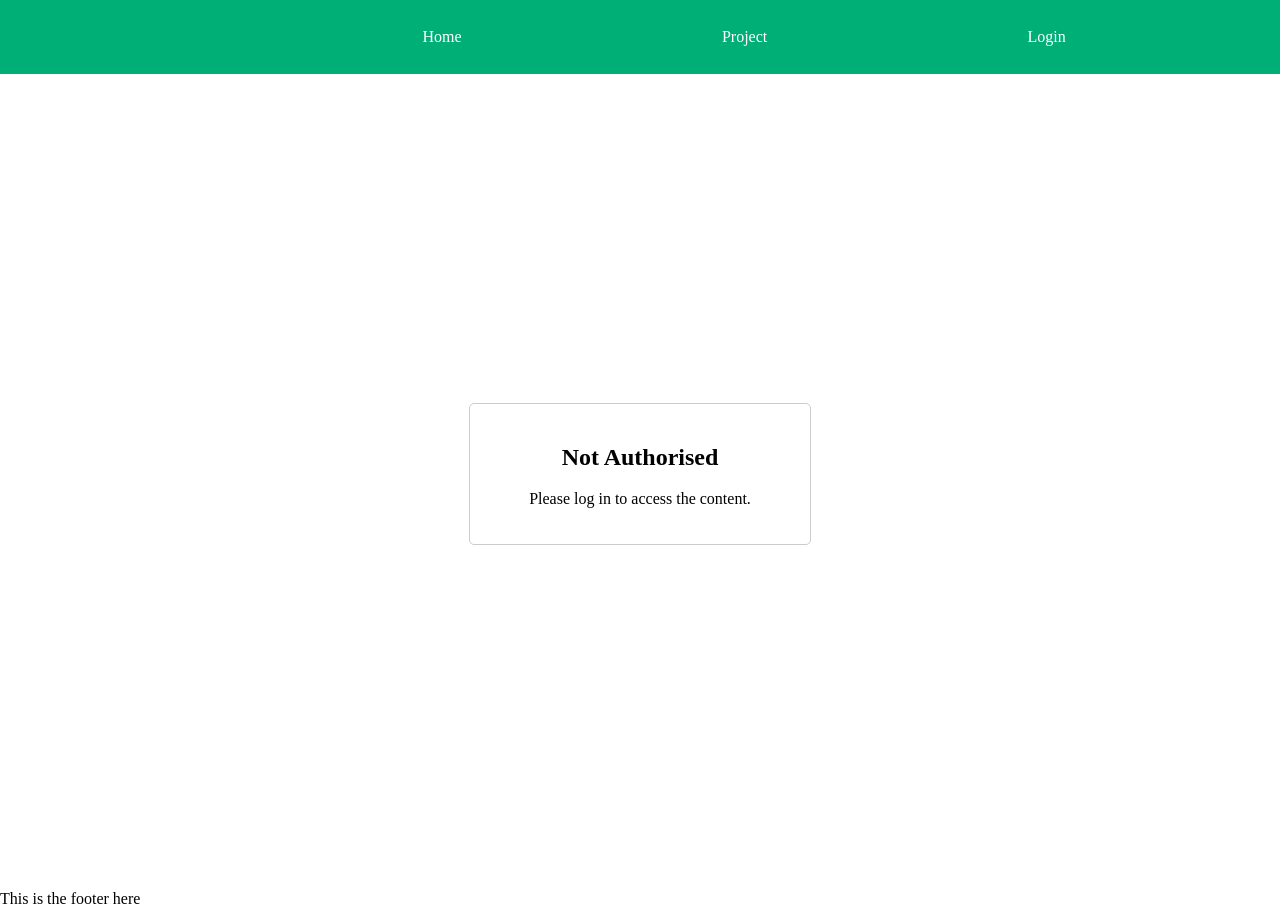
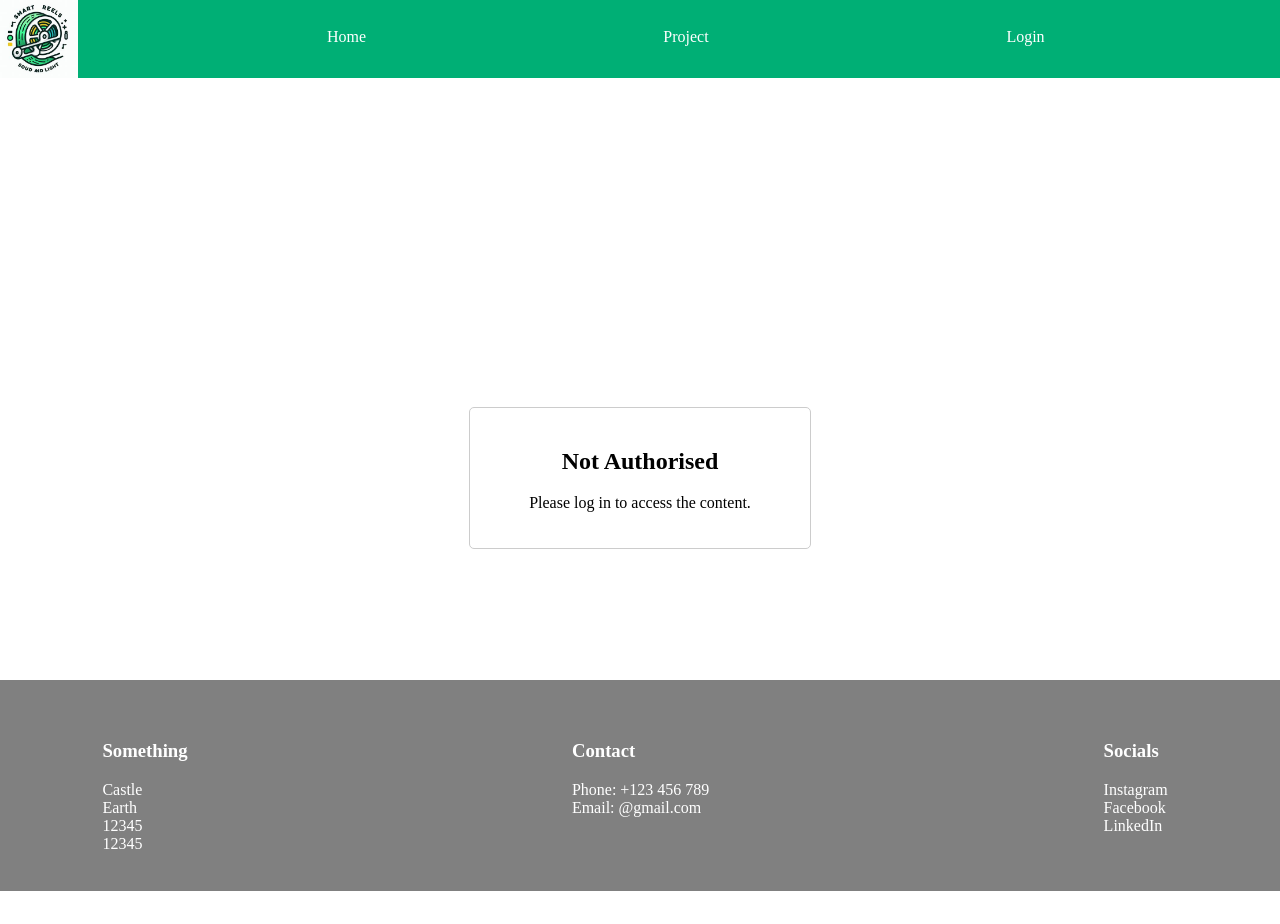
Before and after one commit to johnfoley14/HumanCentricComputing, a React (Vite) app in the folder vite-project/: page /project in a window 1280 px wide. After the commit the page ends 891 px from the top, so only its background shows below. Built offline with nearby package versions, Linux system fonts and the light colour scheme.

Commit message:
fixed footer styling, added logo

```diff
--- a/vite-project/src/App.jsx
+++ b/vite-project/src/App.jsx
@@ -6,6 +6,7 @@ import Login from './pages/Login';
 import Logout from './pages/Logout';
 import { useState } from 'react';
 import { ToastNotification } from '@carbon/react';
+import Footer from './assets/Footer';
 // eslint-disable-next-line no-unused-vars
 import './styling/ToastNotification.css'
 
@@ -34,10 +35,9 @@ function App() {
 
 
   return (
-    <div>
+    <div style={{width:'100%', height:'100%'}}>
     <BrowserRouter>
       <Header isLoggedIn={isLoggedIn}/>
-      <main>
       {successToastOpen && (
               <ToastNotification
                 className='notification'
@@ -52,8 +52,7 @@ function App() {
           <Route path="logout" element={<Logout handleLogout={handleLogout} successToastOpen={successToastOpen}/>} />
           <Route path="project" element={<Submission isLoggedIn={isLoggedIn} successToastOpen={successToastOpen}/>} />
         </Routes>
-      </main>
-      <p>This is the footer here</p>
+      <Footer />
     </BrowserRouter>
     </div>
   );
--- a/vite-project/src/assets/Footer.jsx
+++ b/vite-project/src/assets/Footer.jsx
@@ -1,12 +1,13 @@
-import '../styles/footer.css'
+import '../styling/footer.css'
 
 const MyFooter = () => {
     return (
-      <nav id='footer' >
+      <div id='footer' style={{body:'0', position:'absolute', bottom:'-5%'}}>
+        <nav style={{backgroundColor:'grey'}}>
           <ul id='parent_list'>
             <li>
               <ul className='sub_list'>
-              <h3>GreenHurls</h3>
+                <h3>Something</h3>
                 <li>Castle</li>
                 <li>Earth</li>
                 <li>12345</li>
@@ -17,7 +18,7 @@ const MyFooter = () => {
               <ul className='sub_list'>
                 <h3>Contact</h3>
                 <li>Phone: +123 456 789</li>
-              <li>Email: greenhurls@greenhurls.com</li>
+                <li>Email: @gmail.com</li>
               </ul>
             </li>
             <li>
@@ -30,6 +31,7 @@ const MyFooter = () => {
             </li>
           </ul>
         </nav>
+      </div>
     );
   };
 
--- a/vite-project/src/assets/Header.jsx
+++ b/vite-project/src/assets/Header.jsx
@@ -1,31 +1,27 @@
 import { Outlet, Link } from 'react-router-dom';
-import './Header.css';
-import  { useState } from "react";
+import '../styling/Header.css';
 import PropTypes from 'prop-types';
+import logo from '../images/SmartReelGreenLogo.jpeg';
+
 
 const Header = ({ isLoggedIn }) => {
-
-  const [showSubMenu, setShowSubMenu] = useState(false);
-
-  const handleSubMenuToggle = () => {
-    setShowSubMenu(!showSubMenu);
-  };
 
     return (
       <div>
         <nav id='header_nav'>
           <ul className='pages_list'>
-            <li onMouseEnter={handleSubMenuToggle} onMouseLeave={handleSubMenuToggle}>
+            <li className='logo'>
+              <img src={logo} alt="Logo" style={{ width: '78px', height: '78px', position: 'absolute', top: '0px', left: '0px'}} />
             </li>
-            <li>
+            <li style={{ width: '78px', height: '78px'}}>
               <Link to="">Home</Link>
             </li>
-            <li>
+            <li style={{ width: '78px', height: '78px'}}>
               <Link to="project">Project</Link>
             </li>
             {!isLoggedIn
-              ? <li> <Link to="login">Login</Link> </li>
-              : <li> <Link to="logout">Logout</Link> </li>
+              ? <li style={{ width: '78px', height: '78px'}}> <Link to="login">Login</Link> </li>
+              : <li style={{ width: '78px', height: '78px'}}> <Link to="logout">Logout</Link> </li>
             }
           </ul>
         </nav>
--- a/vite-project/src/assets/Header.css
+++ b/vite-project/src/styling/Header.css
@@ -6,6 +6,7 @@ body, html {
 #header_nav {
     background-color: rgb(0, 175, 117);
     width: 100%;
+    height: 30%;
     padding: 0px;
 }
 
@@ -19,7 +20,8 @@ body, html {
     list-style-type: none;
     overflow: hidden;
     display: flex; /* Use flexbox for centering */
-    height: 100%; /* Ensure the height takes the full viewport height */
+    height: 78px; /* Ensure the height takes the full viewport height */
+    padding-left: 0%;
 }
 
 .pages_list a {
@@ -28,8 +30,18 @@ body, html {
     text-align: center;
     padding: 28px 46px;
     text-decoration: none;
+    width: 78px;
+    height: 78px;
 }
 
 .pages_list a:hover {
     background-color: rgb(104, 198, 125);
 }
+
+.logo {
+    width: 10%; /* Adjust the width as needed */
+    height: 78px;
+    position: absolute;
+    top: 0px;
+    left: 0px;
+}
--- /dev/null
+++ b/vite-project/src/styling/app.css
@@ -0,0 +1,11 @@
+body {
+    margin: 0;
+  }
+
+  html, body {
+    height: 100%;
+  }
+
+  * {
+    box-sizing: border-box;
+  }
--- /dev/null
+++ b/vite-project/src/styling/footer.css
@@ -0,0 +1,29 @@
+
+#footer {
+    position: absolute;
+    background-color: grey;
+    color: white;
+    width: 100%;
+    height: 20%;
+    /* other styles */
+}
+
+#parent_list {
+    display: flex;
+    justify-content: space-between;
+    list-style-type: none;
+    padding-left: 8%;
+    padding-right: 8%;
+    padding-top: 2%;
+    padding-bottom: 3%;
+}
+
+.sub_list {
+    list-style-type: none;
+    padding: 0;
+}
+
+.sub_list li {
+    margin-right: 10px;
+    padding: 0px;
+}
```
Also changed, not shown: vite-project/src/images/SmartReelGreenLogo.jpeg (added). Lines whose indentation alone changed are shown as unchanged.
